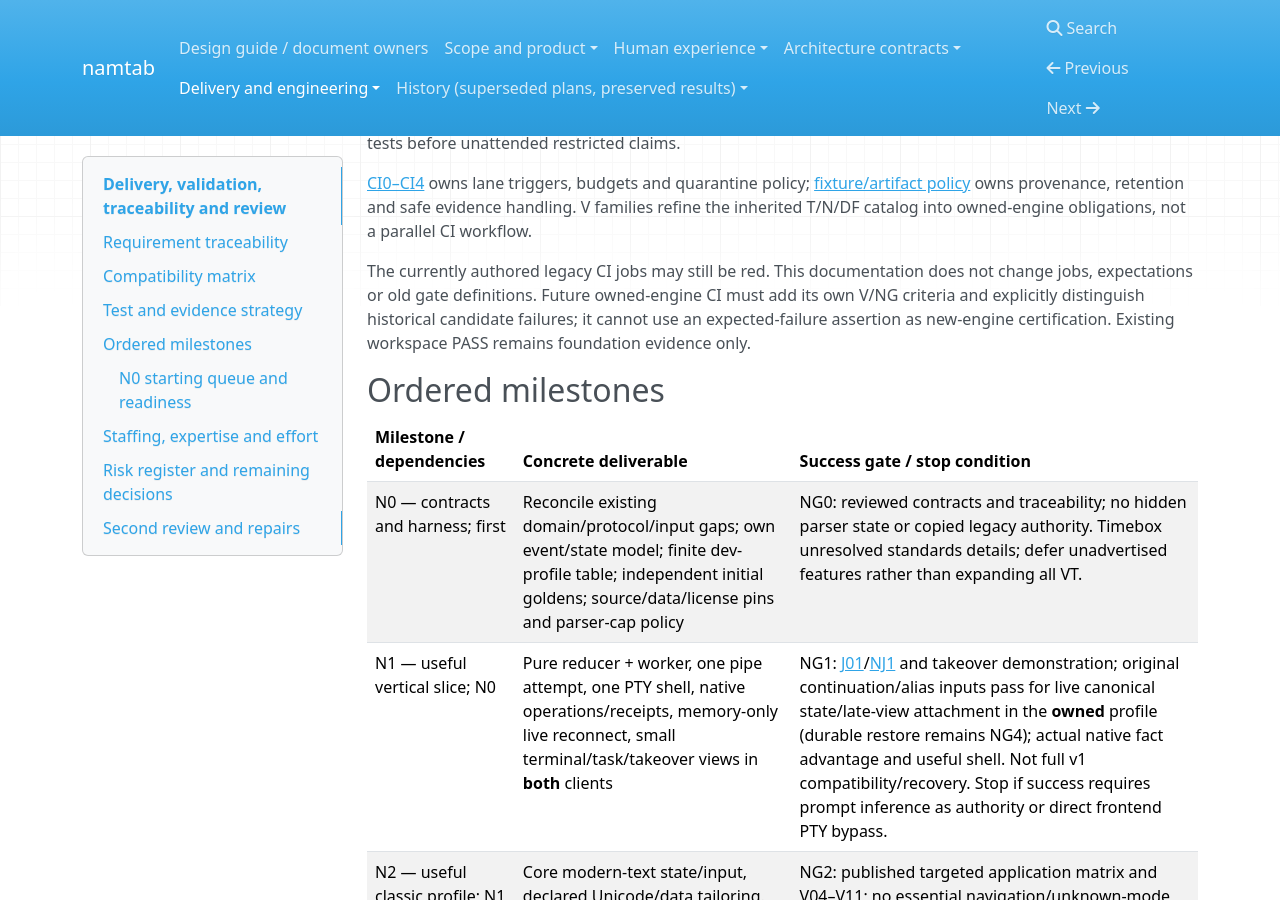
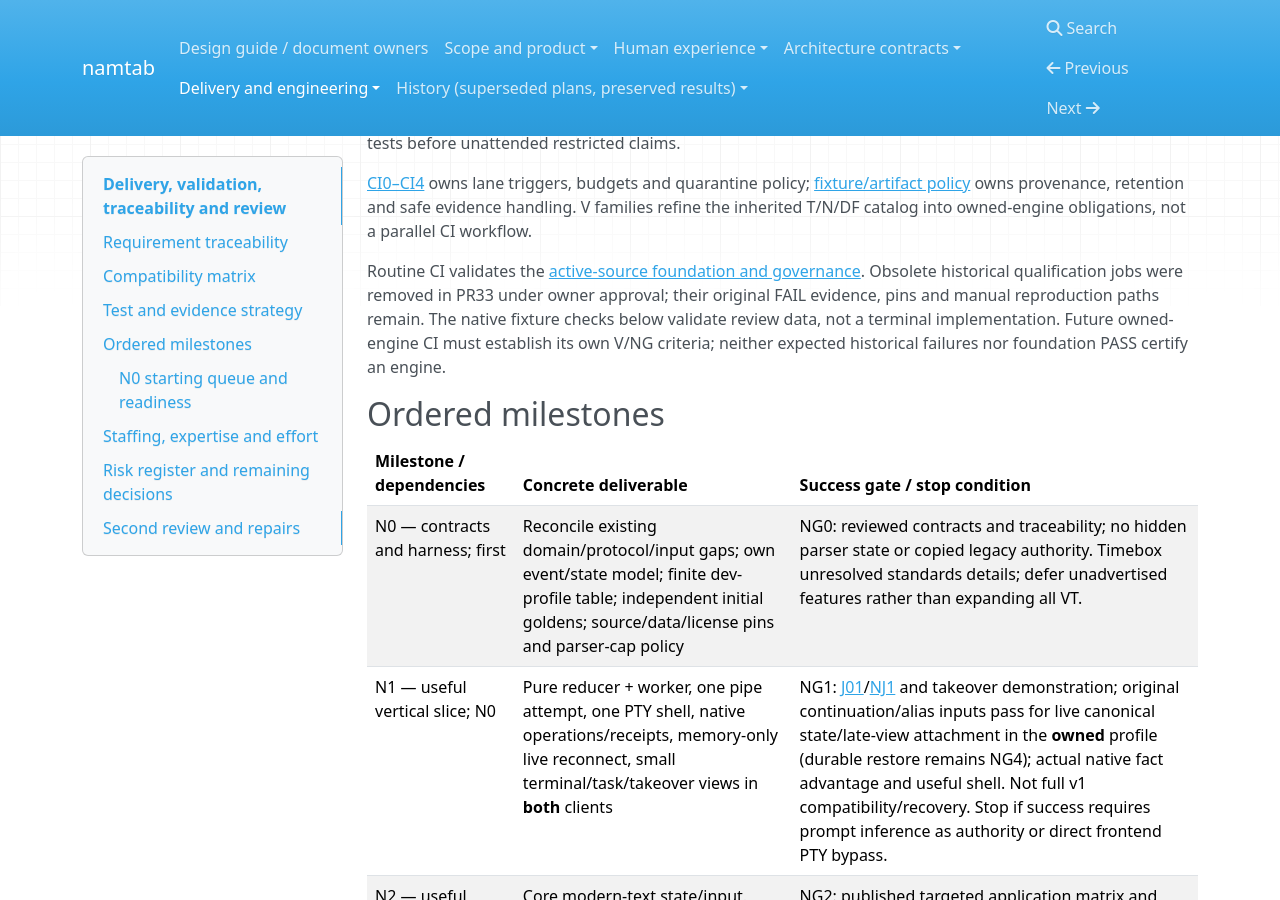
Before and after one commit to whoodes/namtab, an MkDocs documentation site: the page built from docs/engine/delivery-and-validation.md, in a window 1280 px wide and 900 px high, scrolled down 4910 px. Built offline with MkDocs 1.6.1, drawn with Linux system fonts in a browser that asks for light colours; nearby versions of some CDN libraries.

Commit message:
Check merged provenance records without changing their contents
Integration found the generic native-fixture checker expected a local manifest that provenance review did not supply. Add hashes for its three unchanged records and a mutation regression; retain the failed integrated check as evidence. Permit additional manifested payloads as independent N0 drafts land.

Align delivery status with the already approved routine-CI cleanup. Full active-foundation verification passes; this repairs fixture validation, not runtime conformance.

```diff
--- a/docs/engine/delivery-and-validation.md
+++ b/docs/engine/delivery-and-validation.md
@@ -65,7 +65,7 @@
 
 [CI0–CI4](../engineering/16-test-and-ci-strategy.md#ci-lanes-and-practical-cost) owns lane triggers, budgets and quarantine policy; [fixture/artifact policy](../engineering/16-test-and-ci-strategy.md#sanitized-fixtures-and-ci-artifact-security) owns provenance, retention and safe evidence handling. V families refine the inherited T/N/DF catalog into owned-engine obligations, not a parallel CI workflow.
 
-The currently authored legacy CI jobs may still be red. This documentation does not change jobs, expectations or old gate definitions. Future owned-engine CI must add its own V/NG criteria and explicitly distinguish historical candidate failures; it cannot use an expected-failure assertion as new-engine certification. Existing workspace PASS remains foundation evidence only.
+Routine CI validates the [active-source foundation and governance](../engineering/16-test-and-ci-strategy.md#ci-artifact-diagnosis-and-lane-separation). Obsolete historical qualification jobs were removed in PR33 under owner approval; their original FAIL evidence, pins and manual reproduction paths remain. The native fixture checks below validate review data, not a terminal implementation. Future owned-engine CI must establish its own V/NG criteria; neither expected historical failures nor foundation PASS certify an engine.
 
 ## Ordered milestones
 
```
Also changed, not shown: docs/engineering/16-test-and-ci-strategy.md (+1 -1 lines), 4 other files.
